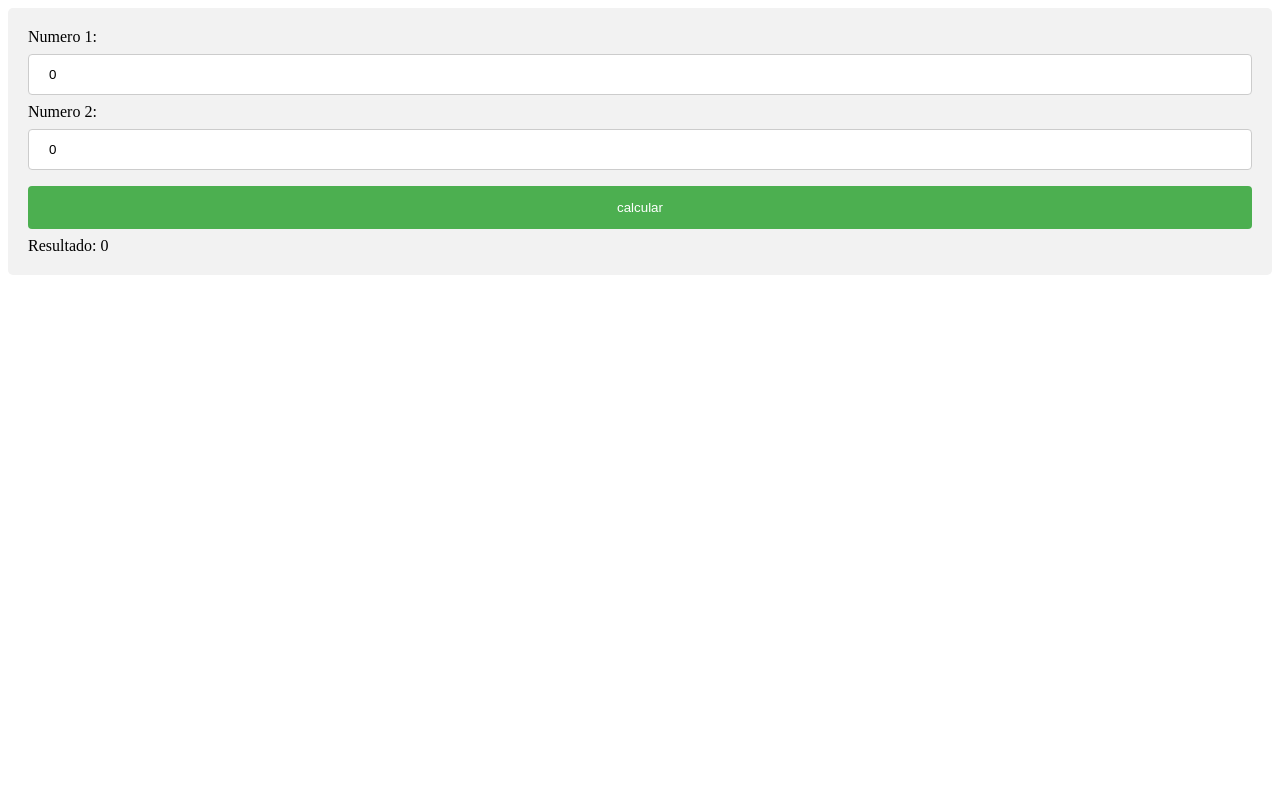
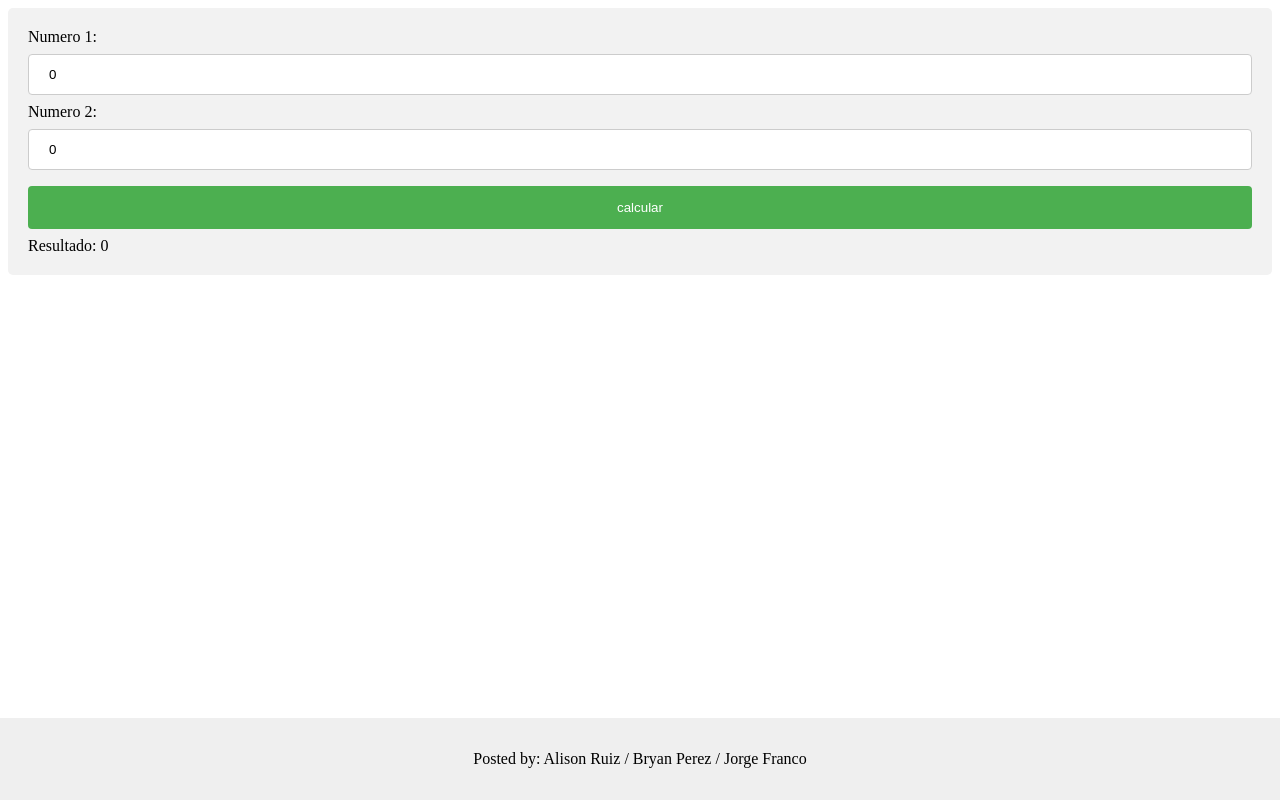
Before and after one commit to bryanoj98/suma_sqlite, a website: page index.html in a window 1280 px wide. Drawn offline with Linux system fonts and the light colour scheme.

Commit message:
include footer css

```diff
--- a/css_node/index.css
+++ b/css_node/index.css
@@ -28,3 +28,12 @@ div {
   background-color: #f2f2f2;
   padding: 20px;
 }
+footer {
+  position: absolute;
+  right: 0;
+  bottom: 0;
+  left: 0;
+  padding: 1rem;
+  background-color: #efefef;
+  text-align: center;
+}
--- a/index.html
+++ b/index.html
@@ -3,7 +3,7 @@
   <head>
     <meta charset="utf-8">
     <link rel="stylesheet" href="css_node/index.css">
-    <title></title>
+    <title>Suma</title>
   </head>
   <body>
     <div >
@@ -13,6 +13,9 @@
       <label for="s">Resultado: </label>
       <label for="resul" id="resul">0</label>
     </div>
+    <footer>
+      <p>Posted by: Alison Ruiz / Bryan Perez / Jorge Franco</p>
+    </footer>
     <script src="js_node/suma.js"></script>
   </body>
 </html>
```
